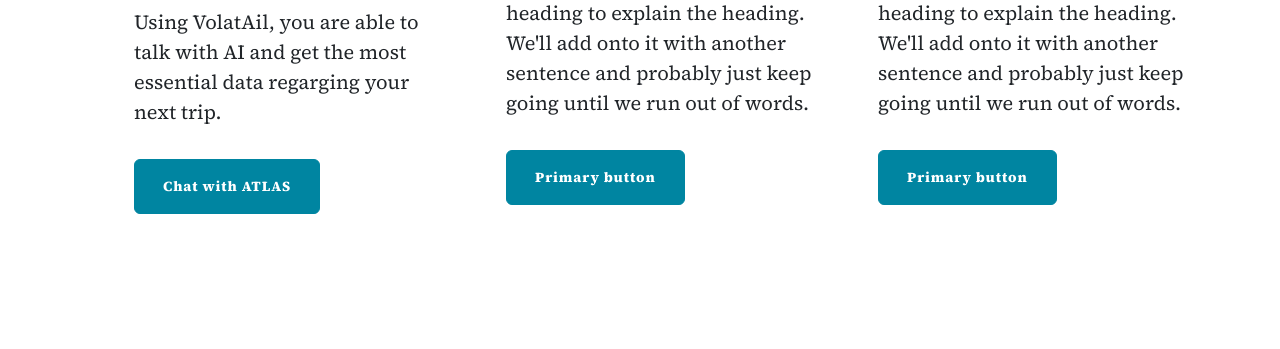
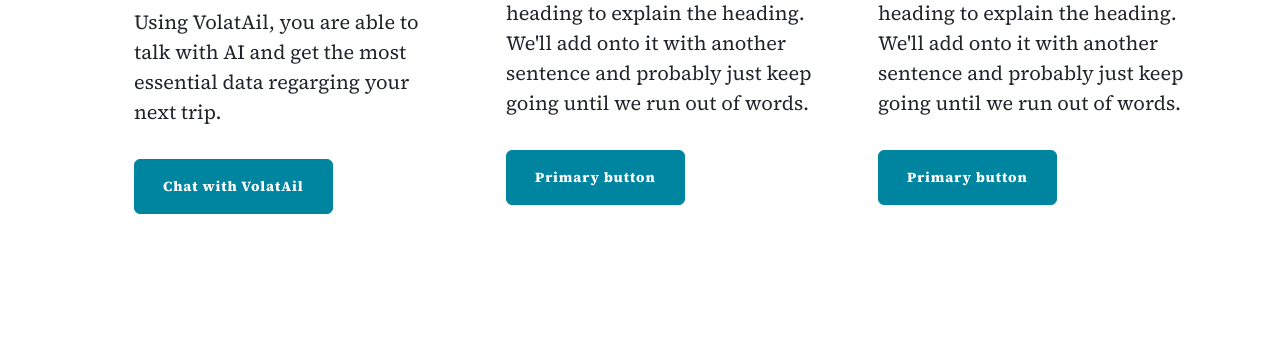
Before and after one commit to DraghiciAndrei1307/VibeHack, a Flask app: page / in a window 1280 px wide. Shown: the part 904-1253 px from the top of the page. Run offline with Flask 3, Linux system fonts and the light colour scheme; some libraries are stand-ins or nearby versions.

Commit message:
fix: remove url_for

```diff
--- a/templates/index.html
+++ b/templates/index.html
@@ -40,8 +40,8 @@
           <p style=" font-family: 'Source Serif 4', serif;">
             Using VolatAil, you are able to talk with AI and get the most essential data regarging your next trip.
           </p>
-          <a href="{{ url_for('new_chat') }}" class="btn btn-primary" {% if not logged_in %} disabled {% endif %}  style=" font-family: 'Source Serif 4', serif;">
-            Chat with ATLAS
+          <a href="#" class="btn btn-primary" {% if not logged_in %} disabled {% endif %}  style=" font-family: 'Source Serif 4', serif;">
+            Chat with VolatAil
           </a>
         </div>
       </div>
```
